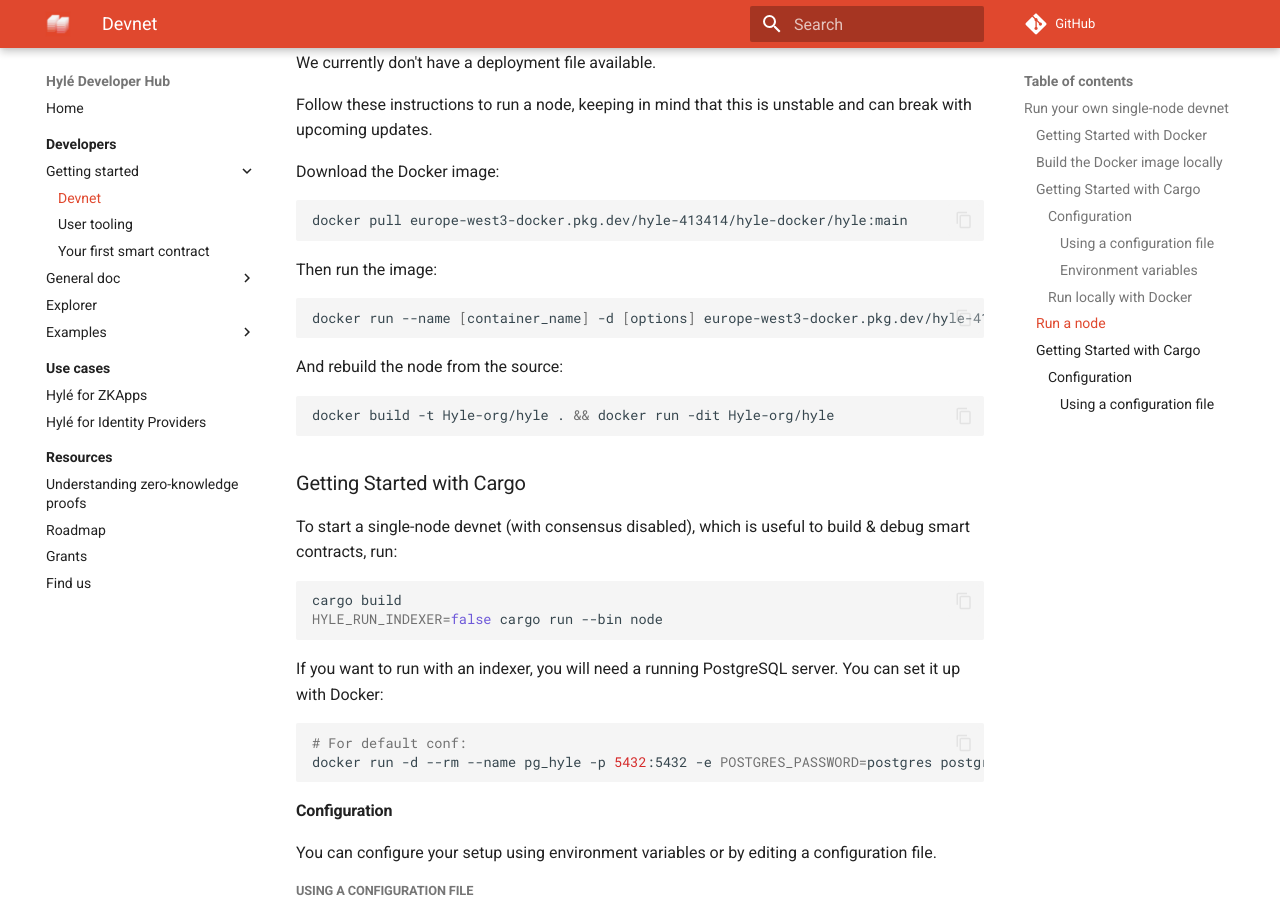
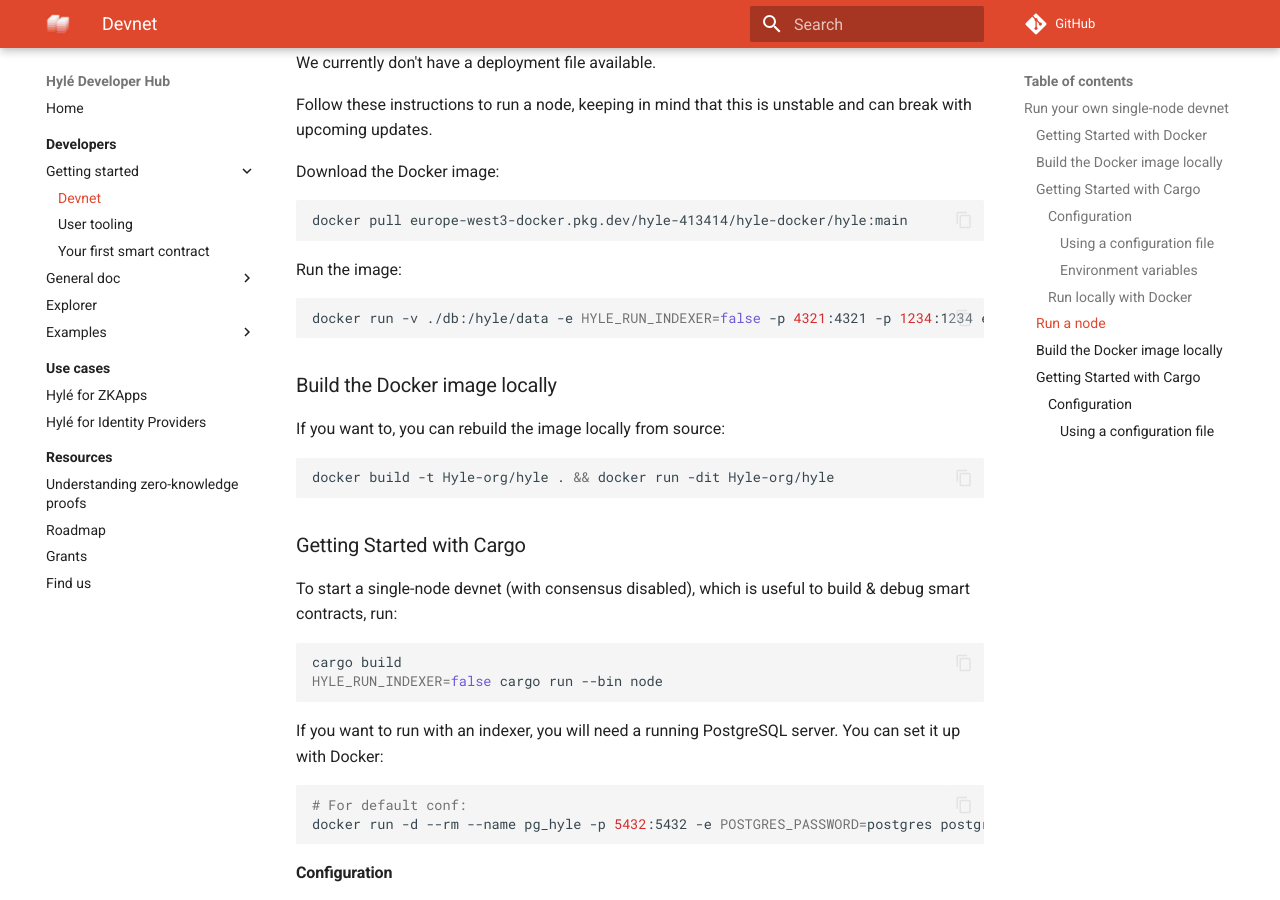
Before and after one commit to Hyle-org/devhub-hyle, an MkDocs documentation site: the page built from docs/developers/getting-started/devnet.md, in a window 1280 px wide and 900 px high, scrolled down 2565 px. Built offline with MkDocs 1.6.1 and Material for MkDocs 9.7.7, drawn with Linux system fonts in a browser that asks for light colours; comment, search, counter and statistics services are not loaded.

Commit message:
docker instructions (thanks Bertrand!)

````diff
--- a/docs/developers/getting-started/devnet.md
+++ b/docs/developers/getting-started/devnet.md
@@ -132,13 +132,15 @@
 docker pull europe-west3-docker.pkg.dev/hyle-413414/hyle-docker/hyle:main
 ```
 
-Then run the image:
+Run the image:
 
 ```bash
-docker run --name [container_name] -d [options] europe-west3-docker.pkg.dev/hyle-413414/hyle-docker/hyle:main
+docker run -v ./db:/hyle/data -e HYLE_RUN_INDEXER=false -p 4321:4321 -p 1234:1234 europe-west3-docker.pkg.dev/hyle-413414/hyle-docker/hyle:main
 ```
 
-And rebuild the node from the source:
+### Build the Docker image locally
+
+If you want to, you can rebuild the image locally from source:
 
 ```bash
 docker build -t Hyle-org/hyle . && docker run -dit Hyle-org/hyle
````
